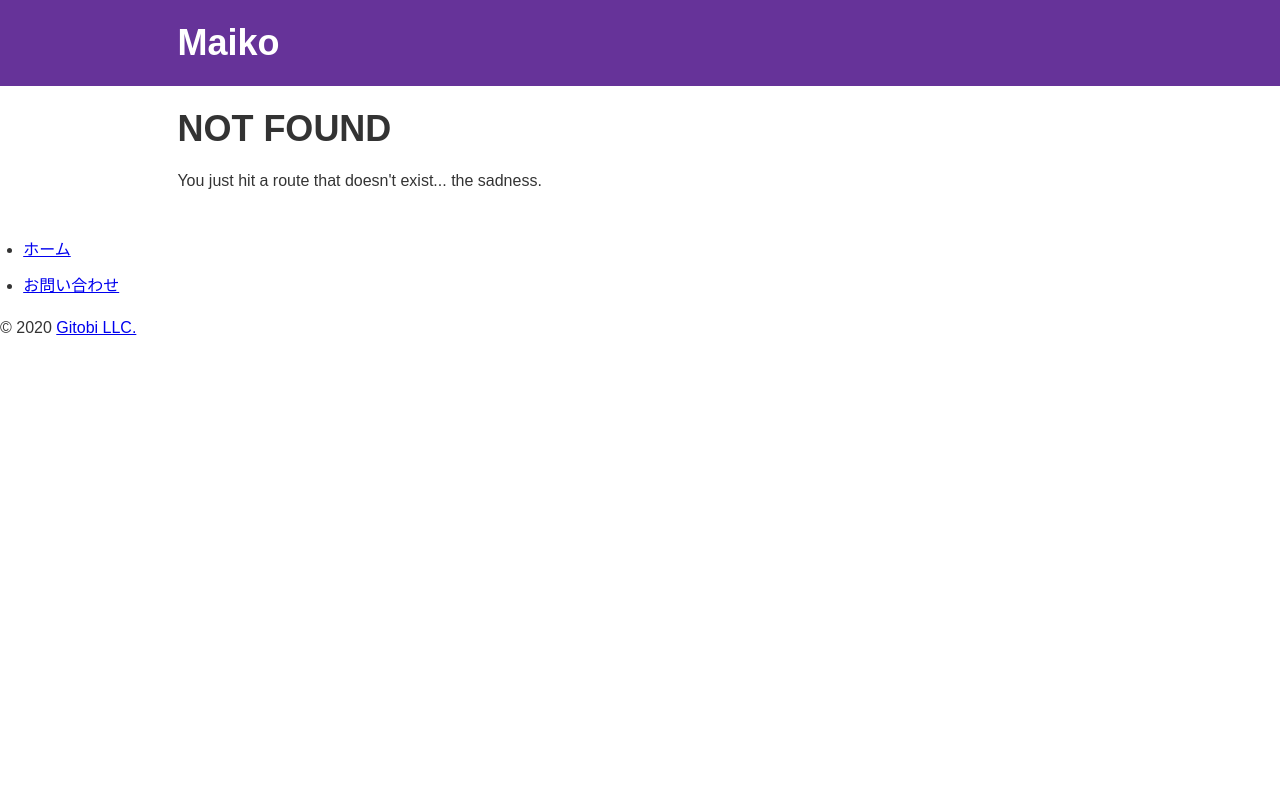
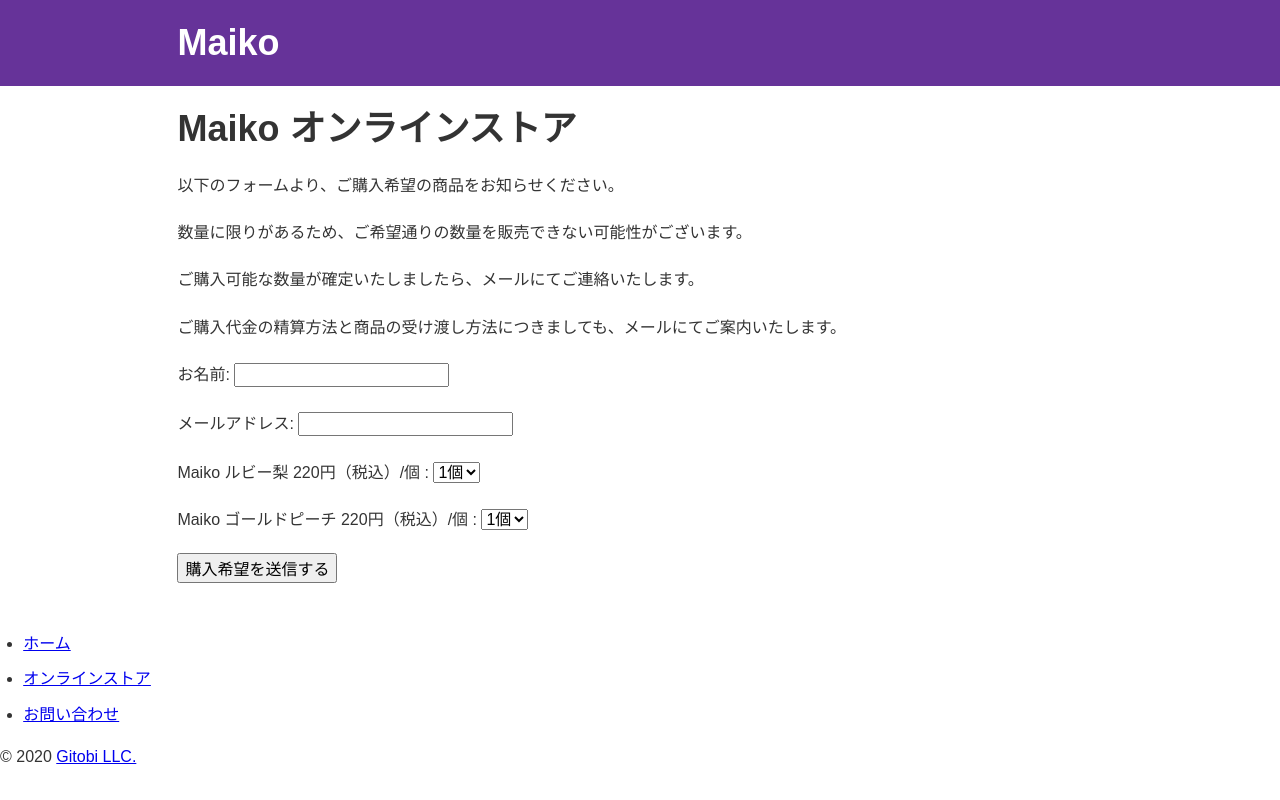
Before and after one commit to gitobi/maiko-app, a Gatsby site: page /shop in a window 1280 px wide. Before the commit this address had no page. Built offline with nearby package versions, Linux system fonts and the light colour scheme; Gatsby itself is replaced by a stand-in of ours.

Commit message:
Add shop page

```diff
--- a/src/components/footer.js
+++ b/src/components/footer.js
@@ -5,6 +5,7 @@
   <footer>
     <ul>
       <li><Link to="/">ホーム</Link></li>
+      <li><Link to="/shop">オンラインストア</Link></li>
       <li><Link to="/contact">お問い合わせ</Link></li>
     </ul>
     <p>&copy; 2020 <a href="https://www.gitobi.com" target="_blank" rel="noopener noreferrer">Gitobi LLC.</a></p>
--- a/src/pages/contact.js
+++ b/src/pages/contact.js
@@ -6,7 +6,7 @@
 const ContactPage = () => (
   <Layout>
     <SEO title="お問い合わせ" />
-    <h1>お問い合わせはこちらからお願いします。</h1>
+    <h1>お問い合わせ</h1>
     <form name="お問い合わせフォーム" method="POST" netlify-honeypot="iambot" data-netlify="true">
       {/* Netlify Forms で必須のフィールド */}
       <input type="hidden" name="form-name" value="お問い合わせフォーム" />
--- /dev/null
+++ b/src/pages/shop.js
@@ -0,0 +1,58 @@
+import React from "react"
+
+import Layout from "../components/layout"
+import SEO from "../components/seo"
+
+const ShopPage = () => (
+  <Layout>
+    <SEO title="Maiko オンラインストア" />
+    <h1>Maiko オンラインストア</h1>
+    <p>以下のフォームより、ご購入希望の商品をお知らせください。</p>
+    <p>数量に限りがあるため、ご希望通りの数量を販売できない可能性がございます。</p>
+    <p>ご購入可能な数量が確定いたしましたら、メールにてご連絡いたします。</p>
+    <p>ご購入代金の精算方法と商品の受け渡し方法につきましても、メールにてご案内いたします。</p>
+    <form name="Maiko オンラインストアフォーム" method="POST" netlify-honeypot="iambot" data-netlify="true">
+      {/* Netlify Forms で必須のフィールド */}
+      <input type="hidden" name="form-name" value="Maiko オンラインストアフォーム" />
+
+      {/* Spam対策用のフィールド */}
+      <p
+        style={{
+          display: `none`,
+        }}
+      >
+        <input type="text" name="iambot" />
+      </p>
+
+      {/* Maiko オンラインストアフォームの本体 */}
+      <p>
+        <label htmlFor="name">お名前: <input type="text" id="name" name="name" /></label>
+      </p>
+      <p>
+        <label htmlFor="email">メールアドレス: <input type="email" id="email" name="email" /></label>
+      </p>
+      <p>
+        <label htmlFor="maiko_ruby_nashi_pear_quantity">
+          Maiko ルビー梨 220円（税込）/個 : <select id="maiko_ruby_nashi_pear_quantity" name="maiko_ruby_nashi_pear_quantity[]">
+            <option value="1">1個</option>
+            <option value="2">2個</option>
+            <option value="4">4個</option>
+          </select>
+        </label>
+      </p>
+      <p>
+        <label htmlFor="maiko_gold_peach_quantity">
+          Maiko ゴールドピーチ 220円（税込）/個 : <select id="maiko_gold_peach_quantity" name="maiko_gold_peach_quantity[]">
+            <option value="1">1個</option>
+            <option value="2">2個</option>
+          </select>
+        </label>
+      </p>
+      <p>
+        <button type="submit">購入希望を送信する</button>
+      </p>
+    </form>
+  </Layout>
+)
+
+export default ShopPage
```
